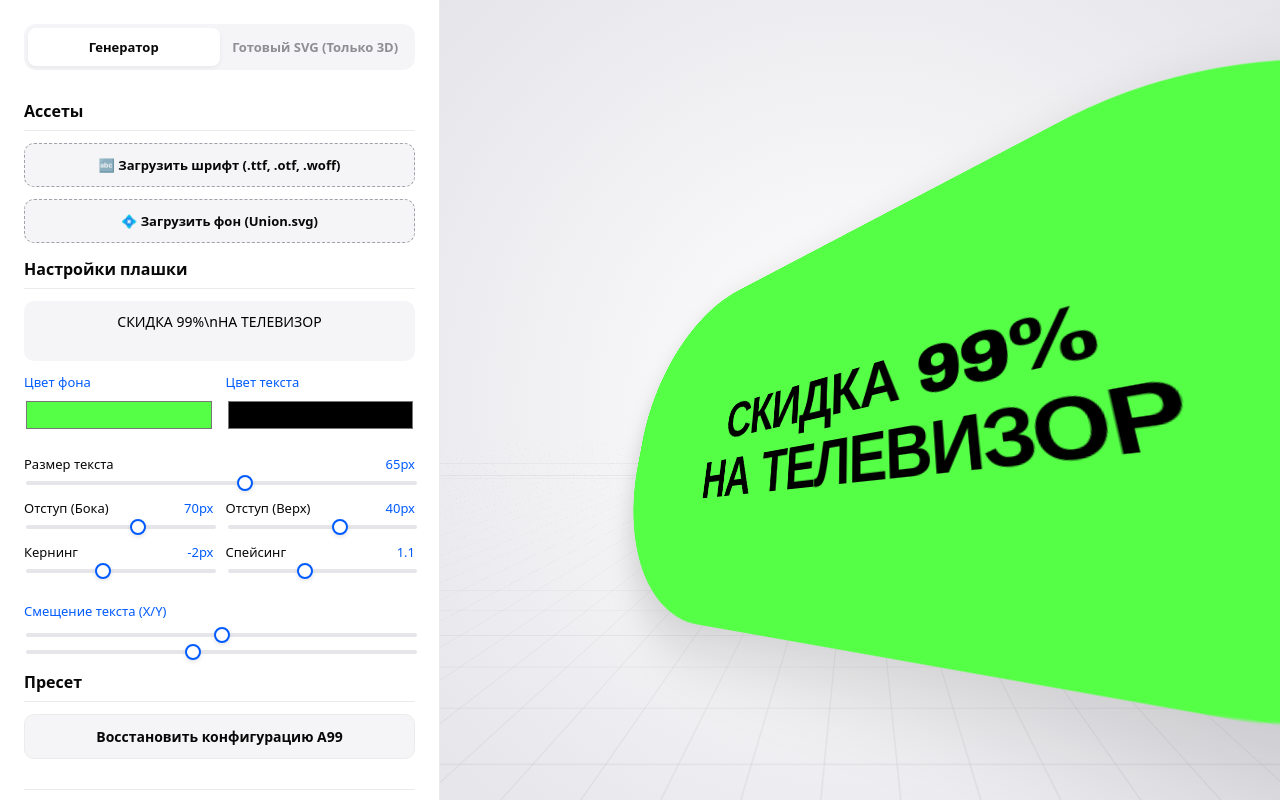
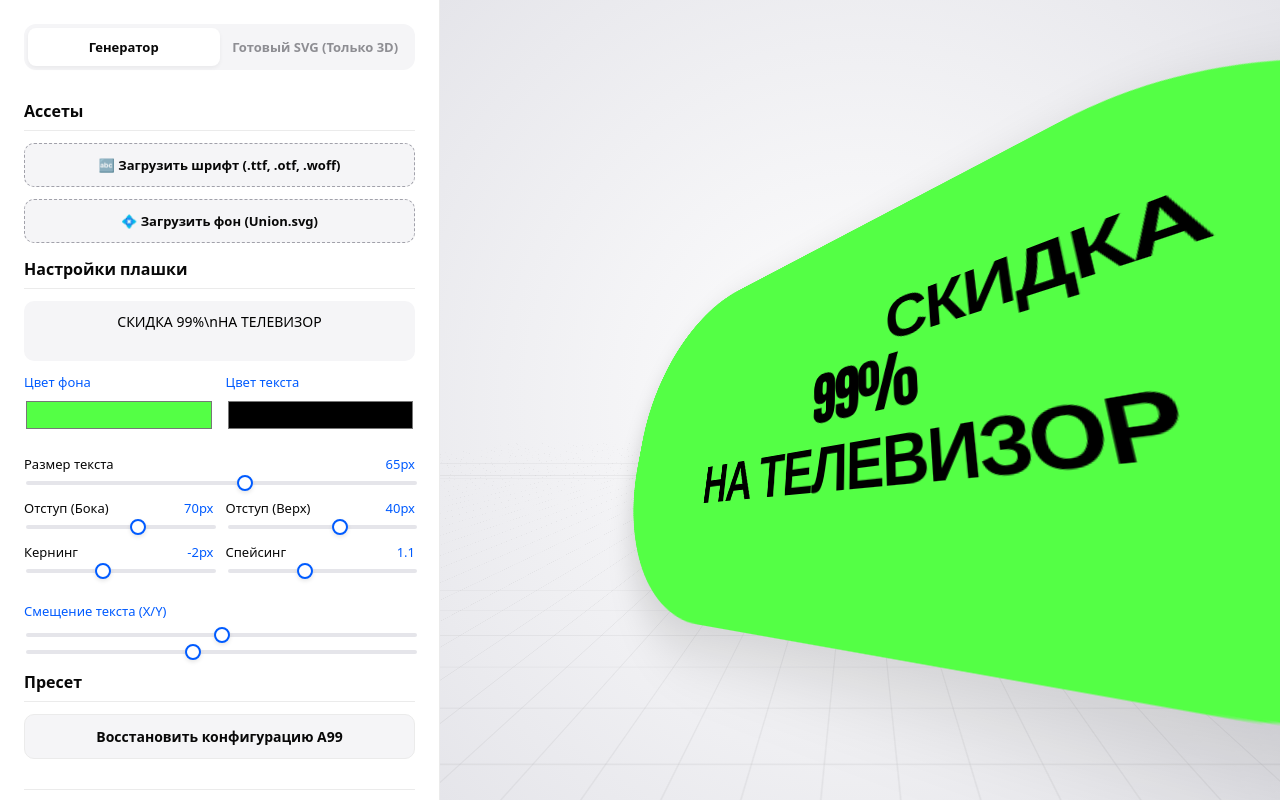
Before and after one commit to justmaxequ/sd-sticker-warper, a plain HTML site: page index.html in a window 1280 px wide. Drawn offline with nearby package versions, Linux system fonts and the light colour scheme.

Commit message:
index.html

```diff
--- a/index.html
+++ b/index.html
@@ -6,11 +6,27 @@
     <title>SberDevices SVG Warper | Pro Studio</title>
     <script src="https://cdnjs.cloudflare.com/ajax/libs/dom-to-image/2.6.0/dom-to-image.min.js"></script>
     <style>
+        <style>
+    /* Базовое начертание для текста, инпутов и подписей */
+    @font-face {
+        font-family: 'Sber Sans';
+        src: url('SBSansDisplay-Regular.otf') format('otf');
+        font-weight: 400; /* Стандартный вес (Regular) */
+        font-style: normal;
+    }
+
+    /* Полужирное начертание для заголовков (section-title) и кнопок */
+    @font-face {
+        font-family: 'Sber Sans';
+        src: url('SBSansDisplay-Medium.otf') format('otf');
+        font-weight: 600; /* SemiBold (или 700 для Bold) */
+        font-style: normal;
+    }
         :root {
             --bg-element: #F5F5F7; --border-color: #EBEBEB; --accent-blue: #005BFF;
             --text-main: #080808; --text-muted: #8E8E93;
-            --font-ui: system-ui, -apple-system, sans-serif;
-            --font-sticker: 'Arial Black', Impact, sans-serif;
+            --font-ui: 'Sber Sans', system-ui, sans-serif;
+            --font-sticker: 'Sber Sans', Impact, sans-serif;
             --grid-color: rgba(0, 0, 0, 0.08);
             --custom-svg-fill: #54FF45;
         }
```
